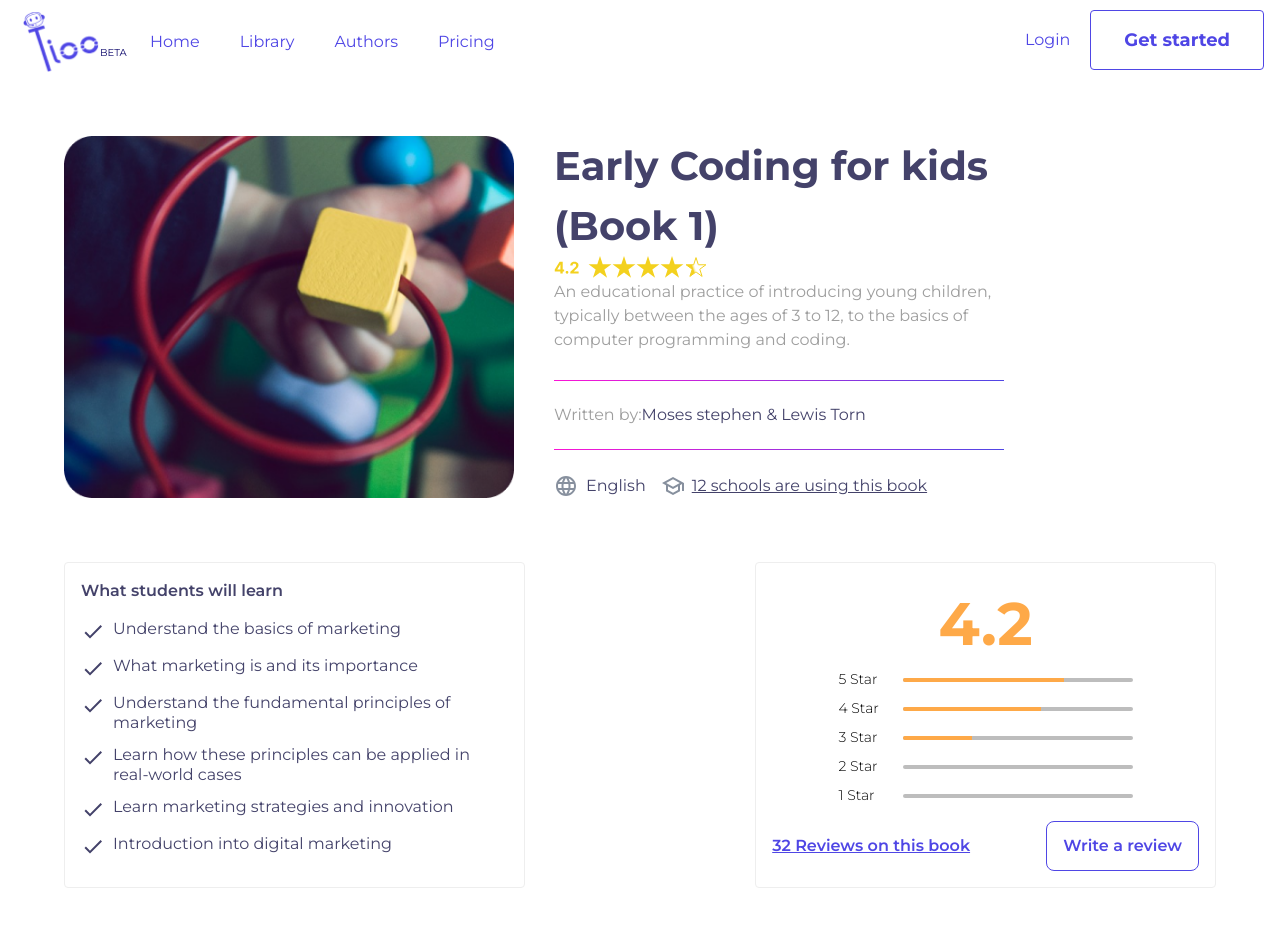
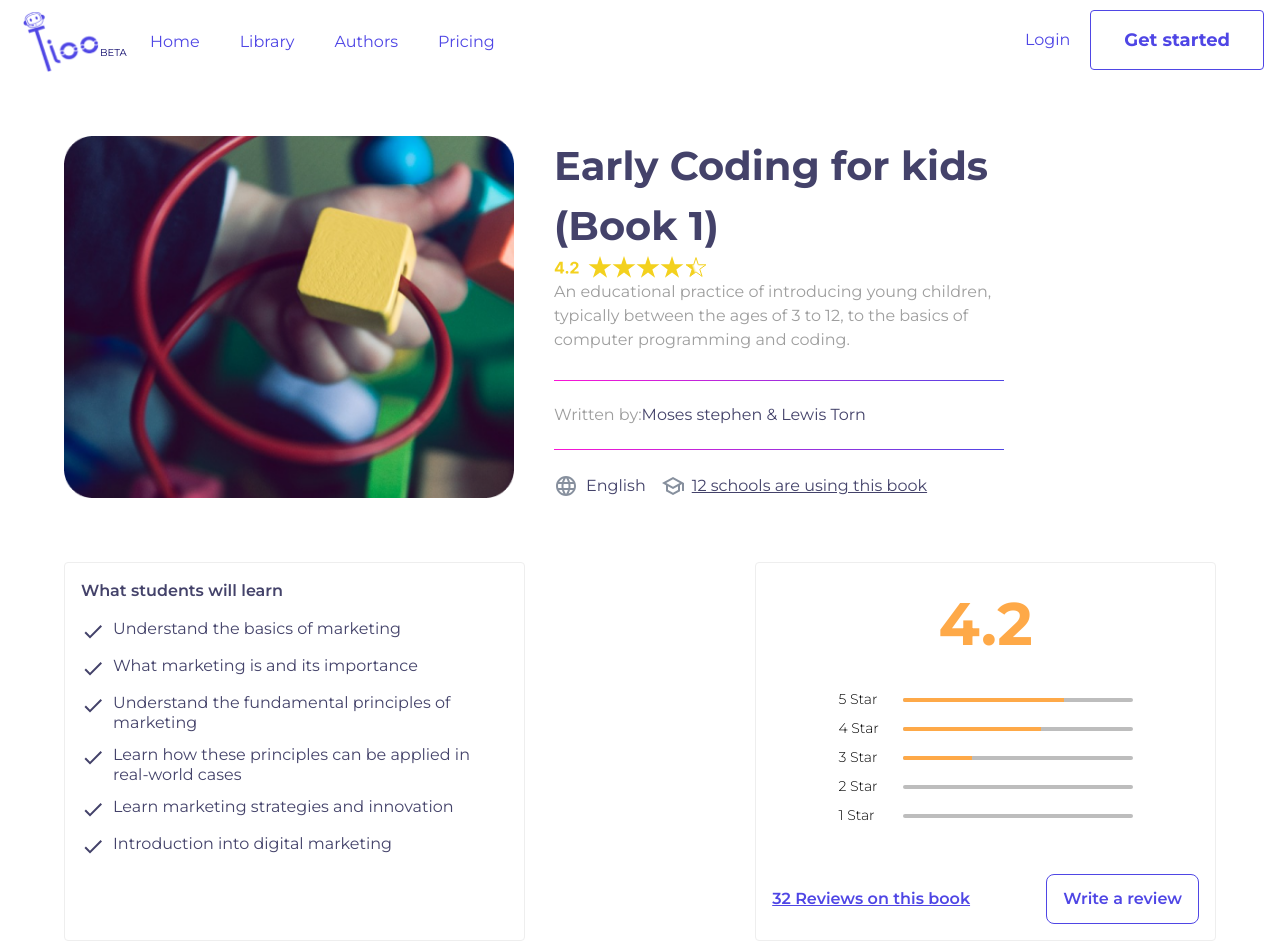
Before and after one commit to debug-evenstar/TiooLandingPage, a React (Create React App) app: page /library/details in a window 1280 px wide. Shown: the top 952 px of the page. Built offline with nearby package versions, Linux system fonts and the light colour scheme; a web font is replaced by a local one.

Commit message:
edited ratings

```diff
--- a/src/pages/library/details.tsx
+++ b/src/pages/library/details.tsx
@@ -4,6 +4,7 @@ import others1 from '../../assets/others1.png';
 import others2 from '../../assets/others2.png';
 import others3 from '../../assets/others3.png';
 import PageLayout from '../../layouts/PageLayout';
+// import ReactRating from 'react-rating-stars-component';
 
 const objectives: string[] = [
     'Understand the basics of marketing',
@@ -87,7 +88,7 @@ function ObjectiveAndRating() {
             <div className="border rounded-[4px] p-4 w-[40%] flex flex-col justify-between items-center">
                 <div>
                     <h1 className="text-[60px] text-center text-[#FEA948] font-[700]">4.2</h1>
-                    <div className="w-full">
+                    <div className="w-full mt-5">
                         {
                             [70,60,30,0,0].map((n: number,index: number) => (
                                 <div className="flex w-full items-center  mb-2">
@@ -100,7 +101,7 @@ function ObjectiveAndRating() {
                         }
                     </div>
                 </div>
-                <div className="flex items-center justify-between w-full">
+                <div className="flex items-center justify-between w-full mt-10">
                     <span className="text-[#4F46E5] font-[600] underline">32 Reviews on this book</span>
                     <button className="border border-[#4F46E5] text-[#4F46E5] font-[600] rounded-[8px] px-4 py-3">
                         Write a review
```
